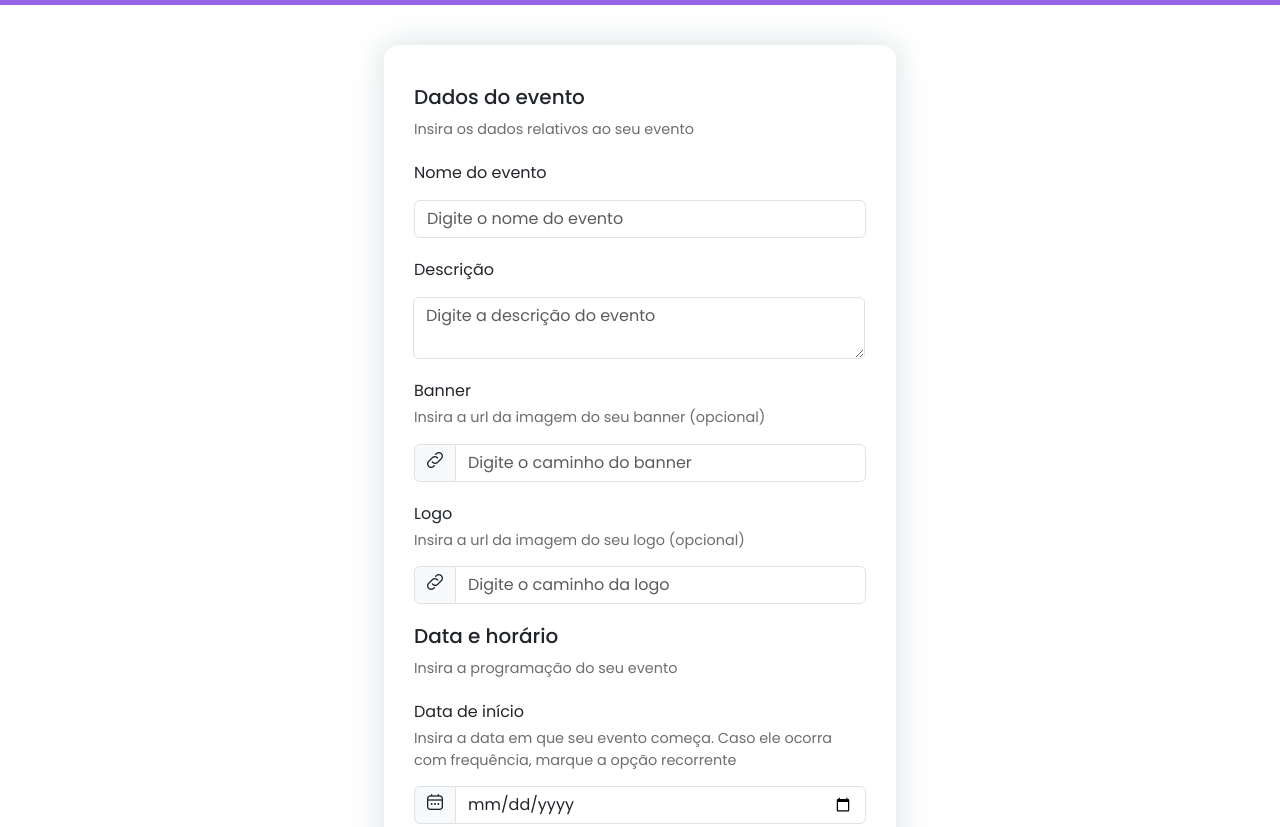
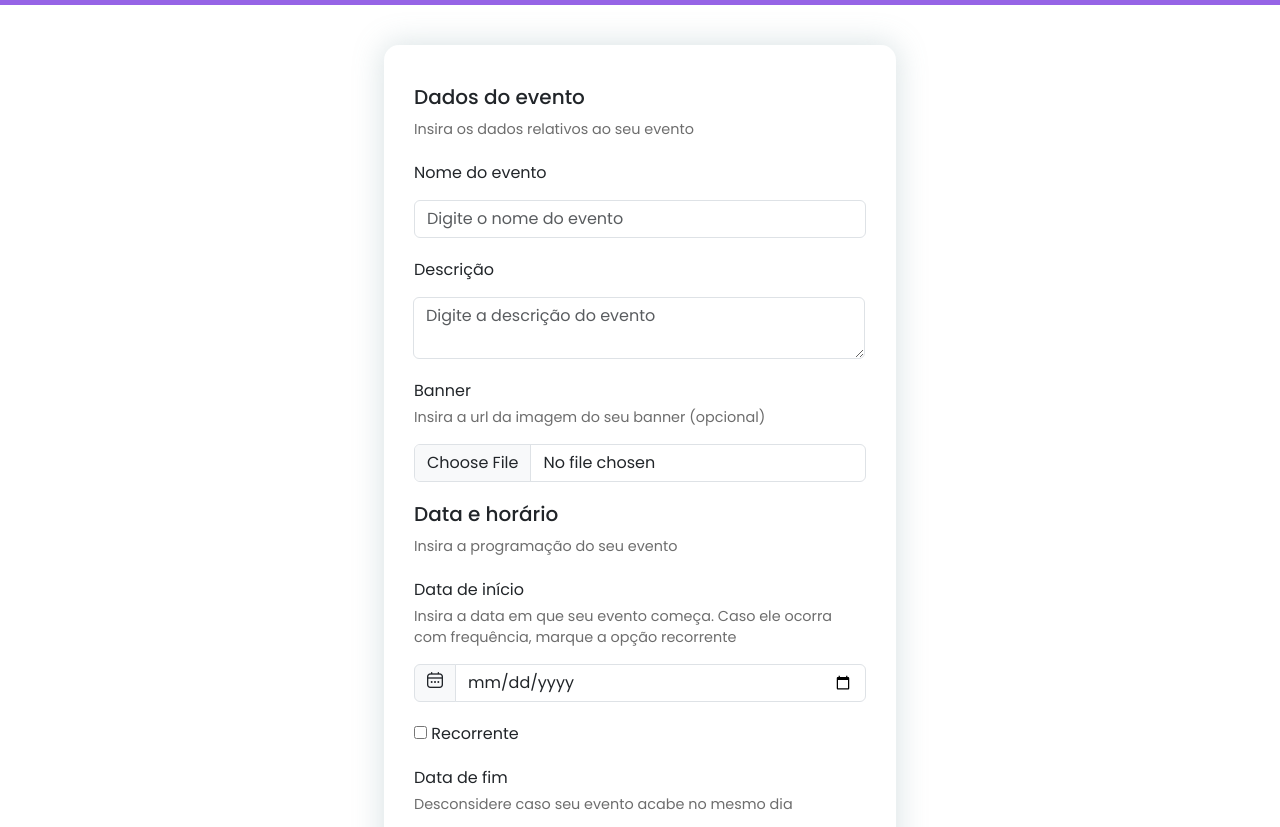
Before and after one commit to wilker005/pi-2024-multiplataformaIA, a website: page web/publico/grupo-2/cadastro-evento.html in a window 1280 px wide. Shown: the part 117-944 px from the top of the page. Drawn offline with nearby package versions, Linux system fonts and the light colour scheme.

Commit message:
arrumando os campos do formulário de cadastro do evento

```diff
--- /dev/null
+++ b/package.json
@@ -0,0 +1,6 @@
+{
+  "dependencies": {
+    "bcrypt": "^5.1.1",
+    "cors": "^2.8.5"
+  }
+}
--- a/web/publico/grupo-2/cadastro-evento.html
+++ b/web/publico/grupo-2/cadastro-evento.html
@@ -99,25 +99,10 @@
                         </label>
 
                         <div class="input-group">
-                            <span class="input-group-text flex-nowrap" id="iconeLink">
-                                <i class="fi fi-rr-link-alt"></i>
-                            </span>
-                            <input type="text" placeholder="Digite o caminho do banner" class="form-control" id="urlBannerInput">
+                            <input type="file" placeholder="Digite o caminho do banner" class="form-control" id="urlBannerInput">
                         </div>
                     </div>
-                    <div class="form-item">
-                        <label>
-                            <span>Logo</span>
-                            <span>Insira a url da imagem do seu logo (opcional)</span>
-                        </label>
 
-                        <div class="input-group">
-                            <span class="input-group-text flex-nowrap" id="iconeLink">
-                                <i class="fi fi-rr-link-alt"></i>
-                            </span>
-                            <input type="text" placeholder="Digite o caminho da logo" class="form-control" id="urlLogoInput">
-                        </div>
-                    </div>
                     <div class="secao-form">
                         <h5>Data e horário</h5>
                         <span>Insira a programação do seu evento</span>
@@ -135,8 +120,9 @@
                         </div>
                     </div>
                     <div class="form-item">
-                        <div class="input-group">
-                            <input type="checkbox" name="Recorrente" /> Recorrente
+                        <div class="recorrente">
+                            <input type="checkbox" name="Recorrente" />
+                            <span>Recorrente</span>
                         </div>
                     </div>
                     <div class="form-item">
@@ -234,9 +220,12 @@
                     </div>
                     <div class="form-item">
                         <label>Categoria(s)</label>
-                        <div class="input-group">
+                        <div class="categorias">
                             <input type="checkbox" name="Educativo" /> Educativo
                             <input type="checkbox" name="Educativo" /> Show
+                            <input type="checkbox" name="Educativo" /> Esportes
+                            <input type="checkbox" name="Educativo" /> Bazar
+                            <input type="checkbox" name="Educativo" /> Restaurantes e Bares
                         </div>
                     </div>
                     <button type="button" class="btn btn-success" onclick="cadastrarEvento()">Cadastrar</button>
```
Also changed, not shown: api/server.js (+10 -2 lines), web/publico/js/package.json (added, +24 -0 lines), web/publico/js/scripts.js (added), 2 other files.
